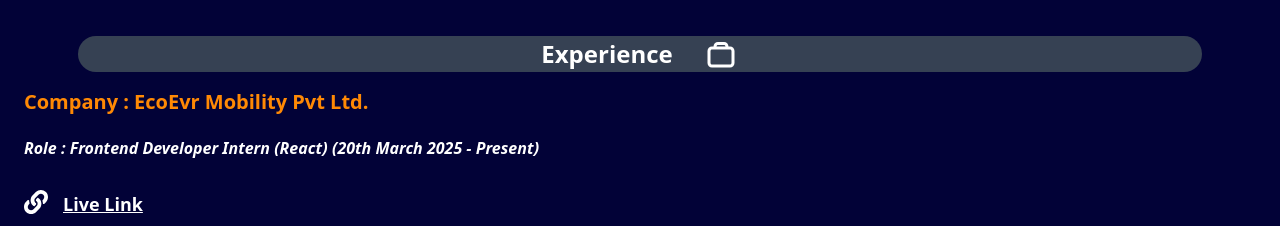
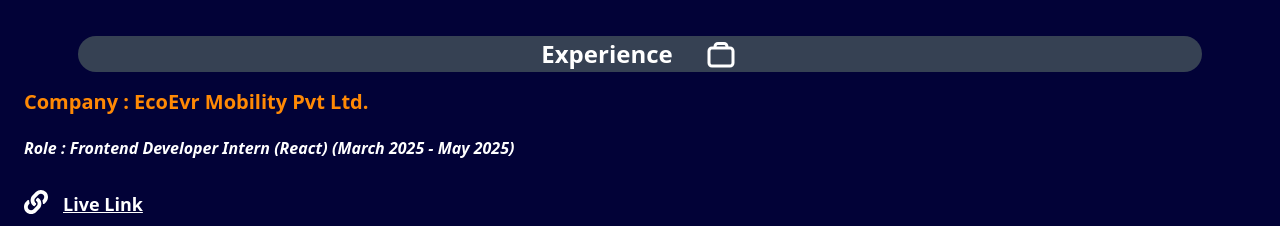
Before and after one commit to Priyanshu629/personal-portfolio, a React (Vite) app: page / in a window 1280 px wide. Shown: the part 780-1006 px from the top of the page. Built offline with nearby package versions, Linux system fonts and the light colour scheme.

Commit message:
updated experience

```diff
--- a/src/components/Experience.jsx
+++ b/src/components/Experience.jsx
@@ -25,7 +25,7 @@ const Experience = () => {
             >
 
                 <span className='text-xl font-bold text-orange-400'>Company : EcoEvr Mobility Pvt Ltd.</span>
-                <span className='italic font-semibold '>Role : Frontend Developer Intern (React) (20th March 2025 - Present)</span>
+                <span className='italic font-semibold '>Role : Frontend Developer Intern (React) (March 2025 - May 2025)</span>
 
                 <div className='flex gap-[20px] font-bold  text-lg'>
                 <a href="https://bhavisyajyoti.netlify.app" target='_blank' className='my-[10px] flex gap-[15px] hover:text-green-200 underline'><FaLink size={24}/> <span>Live Link </span></a>
```
